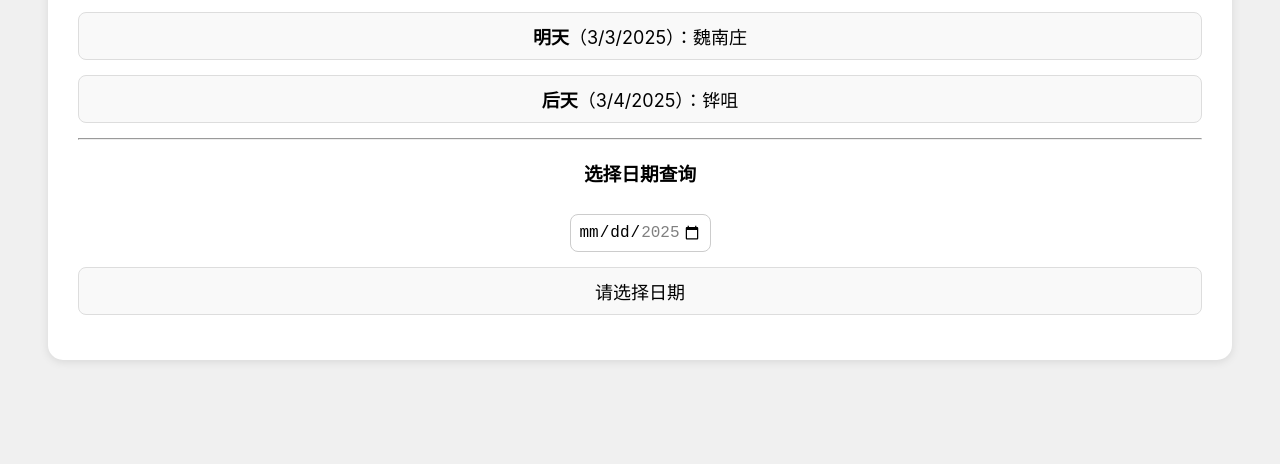
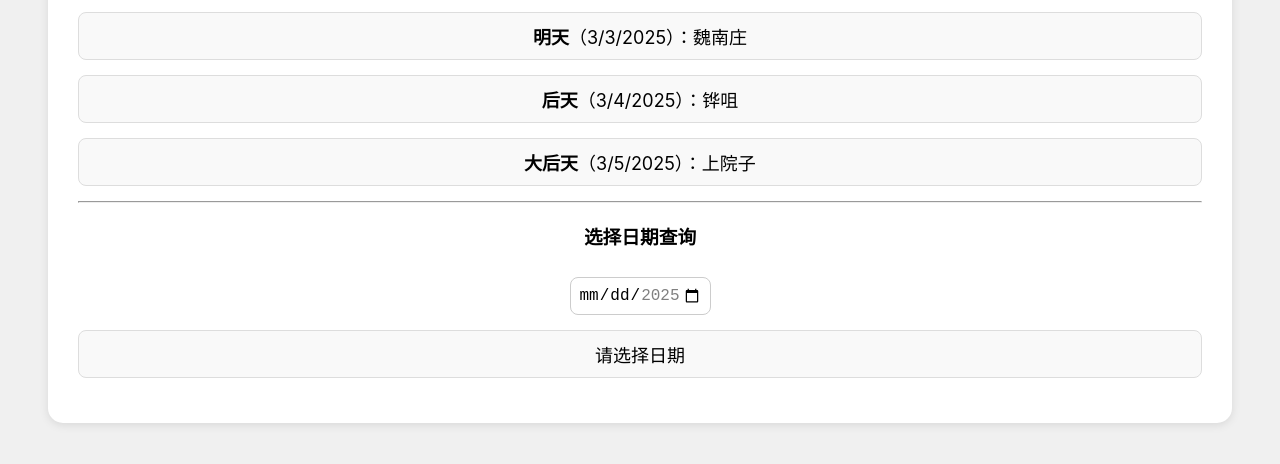
Before and after one commit to GZWugi/-, a plain HTML site: page index.html in a window 1280 px wide. Shown: the part 204-668 px from the top of the page. Drawn offline with Linux system fonts and the light colour scheme.

Commit message:
Update index.html

```diff
--- a/index.html
+++ b/index.html
@@ -42,6 +42,7 @@
         <div id="today" class="result">加载中...</div>
         <div id="tomorrow" class="result">加载中...</div>
         <div id="dayAfterTomorrow" class="result">加载中...</div>
+        <div id="day3" class="result">加载中...</div>
         <hr>
         <h3>选择日期查询</h3>
         <input type="date" id="datePicker" min="2025-01-01" max="2025-12-31">
@@ -63,6 +64,8 @@
             tomorrow.setDate(today.getDate() + 1);
             const dayAfterTomorrow = new Date(today);
             dayAfterTomorrow.setDate(today.getDate() + 2);
+            const day3 = new Date(today);
+            day3.setDate(today.getDate() + 3);
 
             // 检查年份是否为2025
             if (today.getFullYear() !== 2025) {
@@ -79,6 +82,9 @@
             `;
             document.getElementById("dayAfterTomorrow").innerHTML = `
                 <strong>后天</strong>（${dayAfterTomorrow.toLocaleDateString()}）：${getDutyTeam(dayAfterTomorrow)}
+            `;
+            document.getElementById("day3").innerHTML = `
+                <strong>大后天</strong>（${day3.toLocaleDateString()}）：${getDutyTeam(day3)}
             `;
         }
 
```
